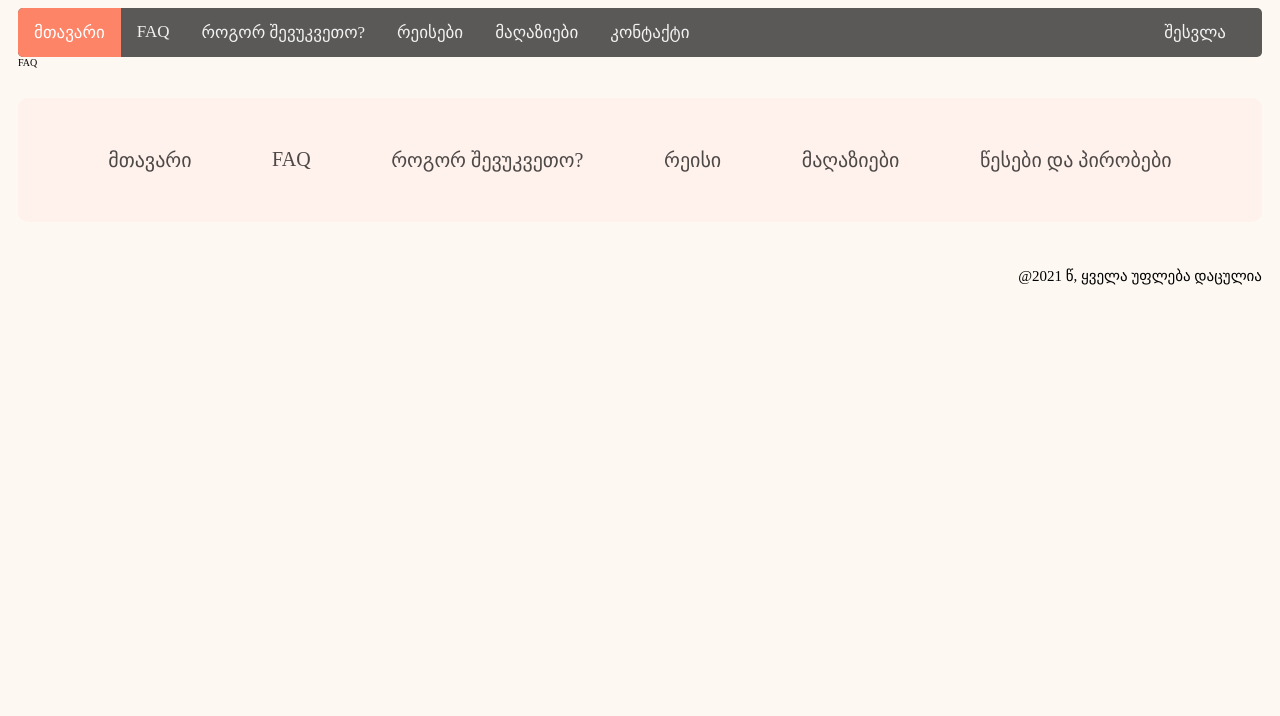
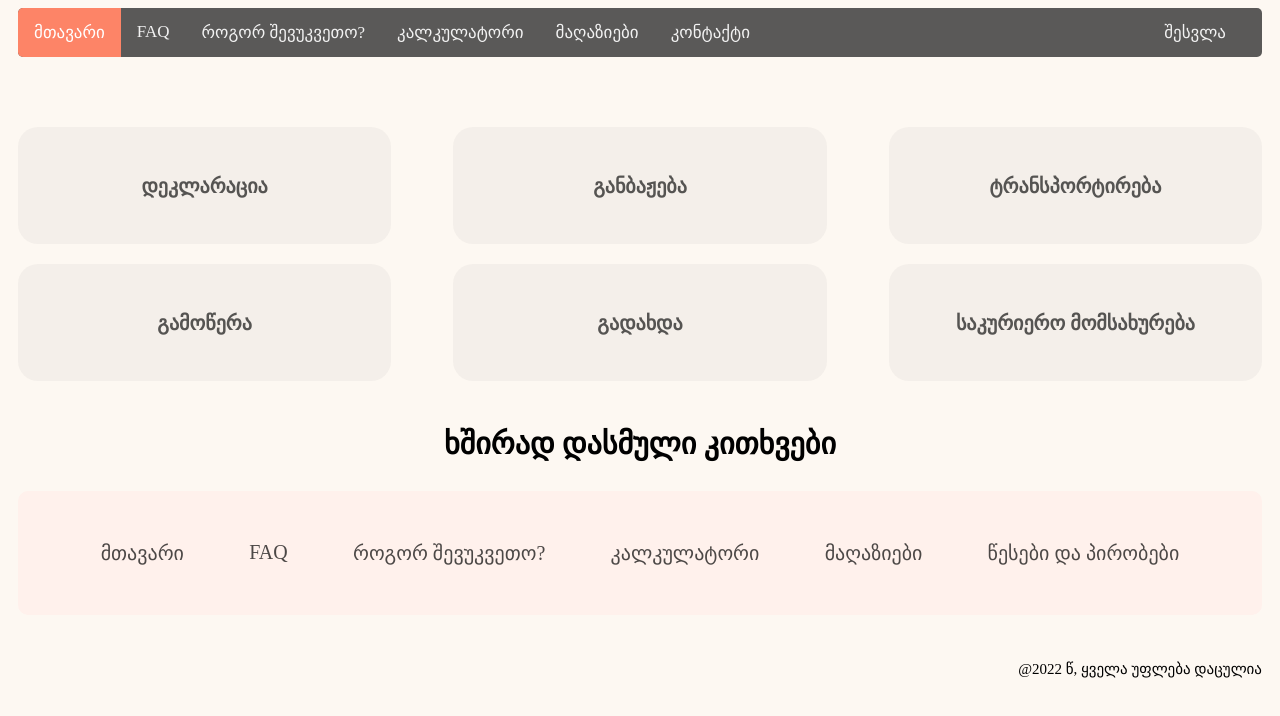
Before and after one commit to GegaLataria/forwarder-web, a React (Create React App) app: page /faq in a window 1280 px wide. Shown: the top 716 px of the page. Built offline with nearby package versions, Linux system fonts and the light colour scheme.

Commit message:
adding calculator

```diff
--- a/src/components/App.js
+++ b/src/components/App.js
@@ -2,7 +2,7 @@ import React from "react";
 import { BrowserRouter, Route } from 'react-router-dom';
 import Header from "./header/Header";
 import Home from "./nav-items/home/Home";
-import Flights from "./nav-items/flights/Flights";
+import Calculator from "./nav-items/calculator/Calculator";
 import FAQ from "./nav-items/faq/FAQ";
 import Order from "./nav-items/order/Order";
 import Shops from "./nav-items/shops/Shops";
@@ -27,8 +27,8 @@ const App = () => {
                     <Route path="/how-to-order">
                         <Order/>
                     </Route>
-                    <Route path="/flights">
-                        <Flights/>
+                    <Route path="/calculator">
+                        <Calculator/>
                     </Route>
                     <Route path="/shops">
                         <Shops/>
--- a/src/components/footer/Footer.js
+++ b/src/components/footer/Footer.js
@@ -14,13 +14,13 @@ const buildFooter = () => {
                     <Link to="/" className="footer__box__item__link">მთავარი</Link>
                     <Link to="/faq" className="footer__box__item__link">FAQ</Link>
                     <Link to="/how-to-order" className="footer__box__item__link">როგორ შევუკვეთო?</Link>
-                    <Link to="/flights" className="footer__box__item__link">რეისი</Link>
+                    <Link to="/calculator" className="footer__box__item__link">კალკულატორი</Link>
                     <Link to="/shops" className="footer__box__item__link">მაღაზიები</Link>
                     <Link to="/terms-and-conditions" className="footer__box__item__link">წესები და პირობები</Link>
                 </div>
             </div>
             <div className="footer__rights">
-                <p>@2021 წ, ყველა უფლება დაცულია</p>
+                <p>@2022 წ, ყველა უფლება დაცულია</p>
             </div>
         </div>
     );
--- a/src/components/header/Header.js
+++ b/src/components/header/Header.js
@@ -22,7 +22,7 @@ const Header = () => {
             <Link id="main" onClick={handleClick} className="active" to="/">მთავარი</Link>
             <Link id="faq" onClick={handleClick} to="/faq">FAQ</Link>
             <Link id="order" onClick={handleClick} to="/how-to-order">როგორ შევუკვეთო?</Link>
-            <Link id="flights" onClick={handleClick} to="/flights">რეისები</Link>
+            <Link id="flights" onClick={handleClick} to="/calculator">კალკულატორი</Link>
             <Link id="shops" onClick={handleClick} to="/shops">მაღაზიები</Link>
             <Link id="contact" onClick={handleClick} to="/contact">კონტაქტი</Link>
             <Link id="login" onClick={handleClick} to="/login">შესვლა</Link>
--- /dev/null
+++ b/src/components/nav-items/calculator/Calculator.css
@@ -0,0 +1,30 @@
+
+.calculator__title {
+    font-size: 2.5rem;
+    color: #FD8467;
+}
+
+.calculator__item {
+    font-size: 1.5rem;
+}
+
+.calculator__item__input {
+    width: 25%;
+
+    border-radius: .5rem;
+    background-color: rgb(255, 241, 236);
+}
+
+.calculator__button {
+    margin-top: 1rem;
+    border-radius: .5rem;
+    background-color: #FD8467;
+    border-color: #FD8467;
+    color:#FFF;
+    padding: 1rem 3rem;
+}
+
+#weight-result {
+    font-size: 2rem;
+    font-weight: 700;
+}
--- /dev/null
+++ b/src/components/nav-items/calculator/Calculator.js
@@ -0,0 +1,63 @@
+import React from "react";
+import Footer from "../../footer/Footer";
+import "./Calculator.css";
+
+const Calculator = () => {
+    return <div>{buildCalculatorScreen()}</div>
+};
+
+const validateNumber = (a) => {
+    if(typeof(a) === 'number'){
+        return true;
+    }
+    return false;
+};
+
+const handleClick = (event) => {
+    let lengthInput = Number(document.getElementById("length-input").value);
+    let widthInput = Number(document.getElementById("width-input").value);
+    let heightInput = Number(document.getElementById("height-input").value);
+    if(validateNumber(lengthInput) && validateNumber(widthInput) && validateNumber(heightInput)){
+        let convertToRealWeight = (lengthInput*widthInput*heightInput)/6000;
+        let finalResult = (Math.round((convertToRealWeight+Number.EPSILON)*100)/100);
+        document.getElementById("weight-result").innerHTML = finalResult + " კგ";
+    }
+
+
+
+};
+
+const buildCalculatorScreen = () => {
+    return (
+        <div>
+            <section className="calculator">
+                <div className="calculator__title">
+                    <p>მოცულობითი წონის გამოთვლა</p>
+                </div>
+                <div className="calculator__item">
+                    <p>სიგრძე(სმ)</p>
+                    <input type="text" id="length-input" className="calculator__item__input" name="length"/>
+                </div>
+                <div className="calculator__item">
+                    <p>სიგანე(სმ)</p>
+                    <input type="text" id="width-input" className="calculator__item__input" name="width"/>
+                </div>
+                <div className="calculator__item">
+                    <p>სიმაღლე(სმ)</p>
+                    <input type="text" id="height-input" className="calculator__item__input" name="height"/>
+                </div>
+                <div>
+                    <button onClick={handleClick} className="calculator__button">გამოთვლა</button>
+                    <p id="weight-result"></p>
+                </div>
+            </section>
+
+            <section>
+                <Footer/>
+            </section>
+        </div>
+    );
+};
+
+
+export default Calculator;
--- /dev/null
+++ b/src/components/nav-items/faq/FAQ.css
@@ -0,0 +1,6 @@
+
+
+.questions-bar__title{
+    text-align: center;
+    font-size: 2rem;
+}
--- a/src/components/nav-items/faq/FAQ.js
+++ b/src/components/nav-items/faq/FAQ.js
@@ -1,5 +1,6 @@
 import React from "react";
 import Footer from "../../footer/Footer";
+import "./FAQ.css";
 
 
 const FAQ = () => {
@@ -9,7 +10,51 @@ const FAQ = () => {
 const buildFaqScreen = () => {
     return (
         <div>
-            FAQ
+            <section className="categories">
+                <div className="categories__list">
+                    <div className="categories__list__item">
+                        <a className="shops-section__list__item__link" href="?id=1">
+                            <h4>დეკლარაცია</h4>
+                        </a>
+                    </div>
+                    <div className="categories__list__item">
+                        <a className="shops-section__list__item__link" href="?id=2">
+                            <h4>განბაჟება</h4>
+                        </a>
+                    </div>
+                    <div className="categories__list__item">
+                        <a className="shops-section__list__item__link" href="?id=3">
+                            <h4>ტრანსპორტირება</h4>
+                        </a>
+                    </div>
+                    <div className="categories__list__item">
+                        <a className="shops-section__list__item__link" href="?id=4">
+                            <h4>გამოწერა</h4>
+                        </a>
+                    </div>
+                    <div className="categories__list__item">
+                        <a className="shops-section__list__item__link" href="?id=5">
+                            <h4>გადახდა</h4>
+                        </a>
+                    </div>
+                    <div className="categories__list__item">
+                        <a className="shops-section__list__item__link" href="?id=6">
+                            <h4>საკურიერო მომსახურება</h4>
+                        </a>
+                    </div>
+                </div>
+            </section>
+            <section className="questions-bar">
+                <div className="questions-bar__title">
+                    <h1>ხშირად დასმული კითხვები</h1>
+                </div>
+                <div className="questions-bar__list">
+                    <div className="questions-bar__list__item">
+
+                    </div>
+                </div>
+            </section>
+
             <section>
                 <Footer/>
             </section>
--- a/src/components/nav-items/flights/Flights.js
+++ /dev/null
@@ -1,20 +0,0 @@
-import React from "react";
-import Footer from "../../footer/Footer";
-
-const Flights = () => {
-    return <div>{buildFlightsScreen()}</div>
-};
-
-const buildFlightsScreen = () => {
-    return (
-        <div>
-            Flights
-            <section>
-                <Footer/>
-            </section>
-        </div>
-    );
-};
-
-
-export default Flights;
--- a/src/components/nav-items/shops/Shops.css
+++ b/src/components/nav-items/shops/Shops.css
@@ -14,9 +14,14 @@
 .categories__list__item {
     width: 30%;
     background:rgba(81, 81, 81, 0.05) 0% 0% no-repeat padding-box;
-    padding: 3rem;
+    padding: 2rem;
     border-radius: 2rem;
     margin-bottom: 2rem;
+}
+
+.categories__list__item:hover {
+    cursor: pointer;
+    background-color: #FD8467;
 }
 
 
@@ -50,5 +55,5 @@
 .shops-section__list__item__link:visited {
     text-decoration: none;
     color: rgba(0, 0, 0, 0.65);
-    font-size: 3rem;
+    font-size: 2rem;
 }
```
Also changed, not shown: src/components/nav-items/shops/Shops.js (+6 -6 lines).
